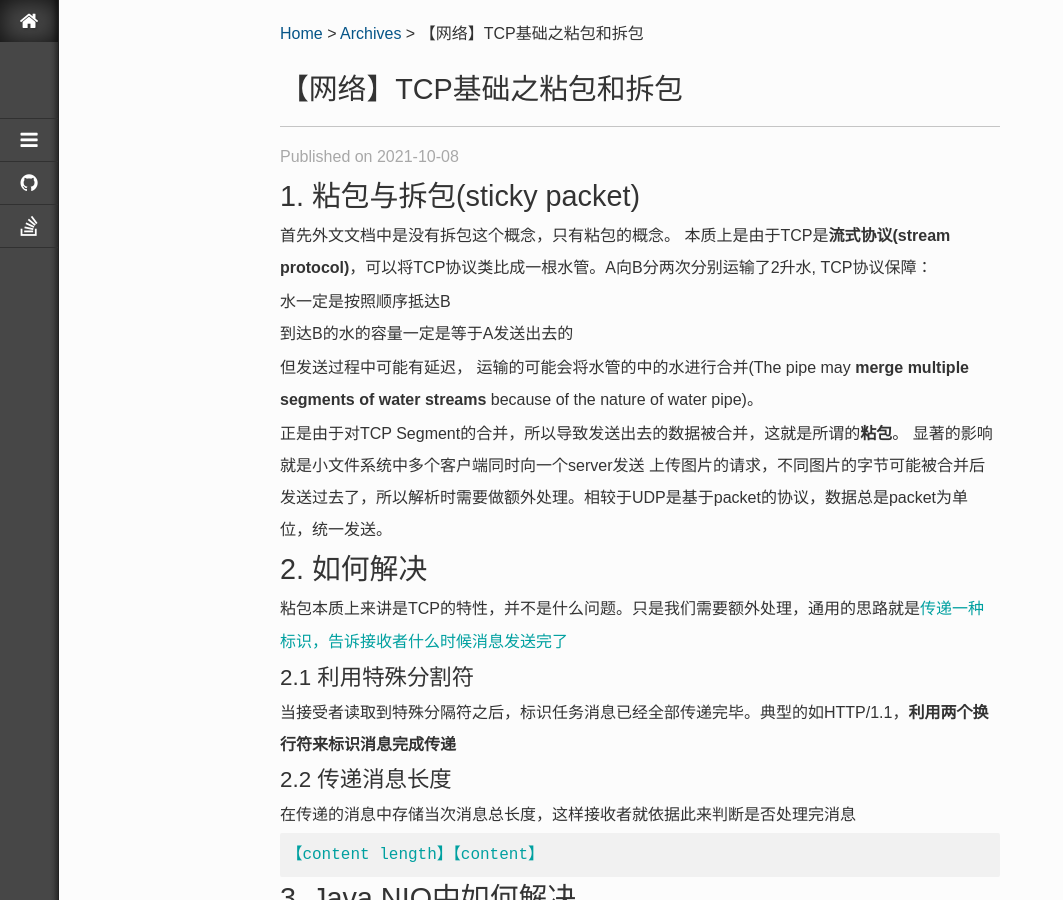
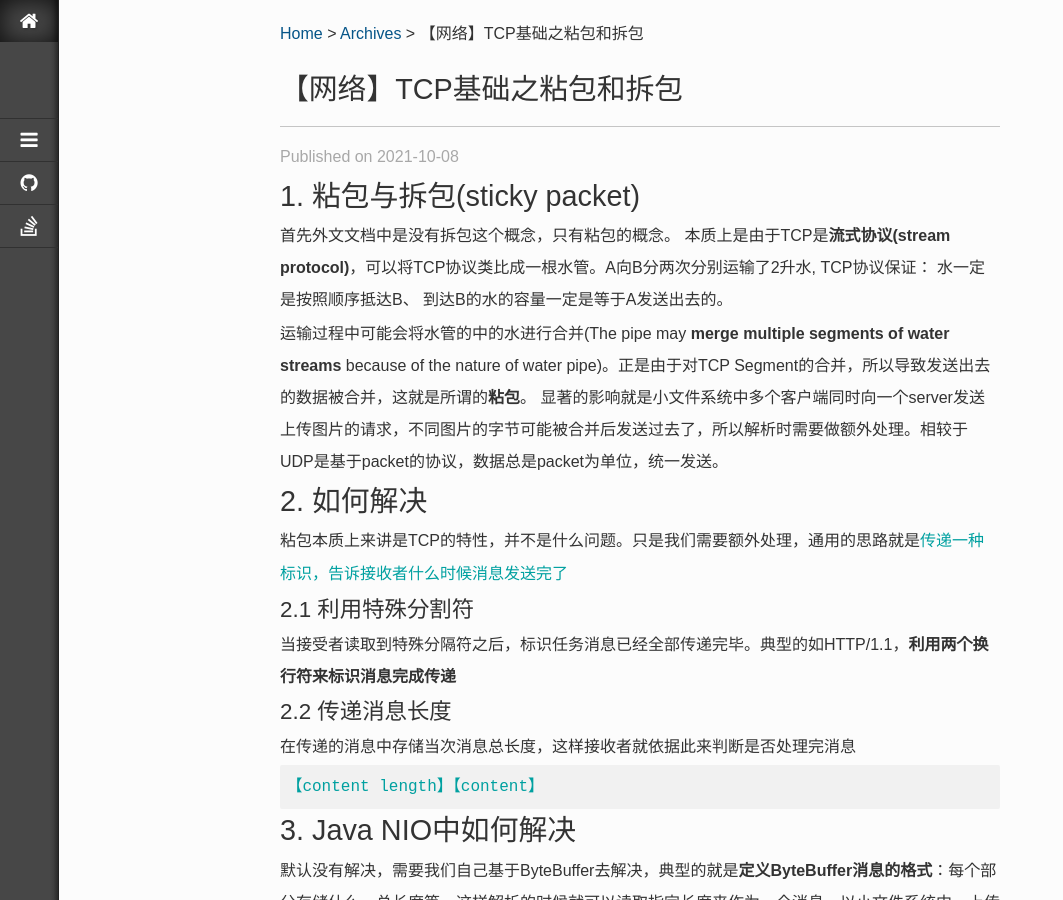
Before and after one commit to jacoffee/jacoffee.github.io, a Jekyll site: the page built from _posts/2021-10-08-network-tcp-sticky-packet.md, in a window 1280 px wide and 900 px high. Shown: the whole window, without its empty margins (0-1063 px from the left). Built offline with Jekyll 4.4.1, drawn with Linux system fonts in a browser that asks for light colours; nearby versions of some CDN libraries; library files that are not in the unit come from our copies.

Commit message:
fix: format change

```diff
--- a/_posts/2021-10-08-network-tcp-sticky-packet.md
+++ b/_posts/2021-10-08-network-tcp-sticky-packet.md
@@ -12,14 +12,9 @@ keywords: [TCP协议，粘包拆包]
 
 # 1. 粘包与拆包(sticky packet)
 
-首先外文文档中是没有拆包这个概念，只有粘包的概念。 本质上是由于TCP是**流式协议(stream protocol)**，可以将TCP协议类比成一根水管。A向B分两次分别运输了2升水, TCP协议保障：
+首先外文文档中是没有拆包这个概念，只有粘包的概念。 本质上是由于TCP是**流式协议(stream protocol)**，可以将TCP协议类比成一根水管。A向B分两次分别运输了2升水, TCP协议保证： 水一定是按照顺序抵达B、 到达B的水的容量一定是等于A发送出去的。
 
-+ 水一定是按照顺序抵达B
-+ 到达B的水的容量一定是等于A发送出去的
-
-但发送过程中可能有延迟， 运输的可能会将水管的中的水进行合并(The pipe may **merge multiple segments of water streams** because of the nature of water pipe)。
-
-正是由于对TCP Segment的合并，所以导致发送出去的数据被合并，这就是所谓的**粘包**。 显著的影响就是小文件系统中多个客户端同时向一个server发送 上传图片的请求，不同图片的字节可能被合并后发送过去了，所以解析时需要做额外处理。相较于UDP是基于packet的协议，数据总是packet为单位，统一发送。
+运输过程中可能会将水管的中的水进行合并(The pipe may **merge multiple segments of water streams** because of the nature of water pipe)。正是由于对TCP Segment的合并，所以导致发送出去的数据被合并，这就是所谓的**粘包**。 显著的影响就是小文件系统中多个客户端同时向一个server发送 上传图片的请求，不同图片的字节可能被合并后发送过去了，所以解析时需要做额外处理。相较于UDP是基于packet的协议，数据总是packet为单位，统一发送。
 
 # 2. 如何解决
 
```
